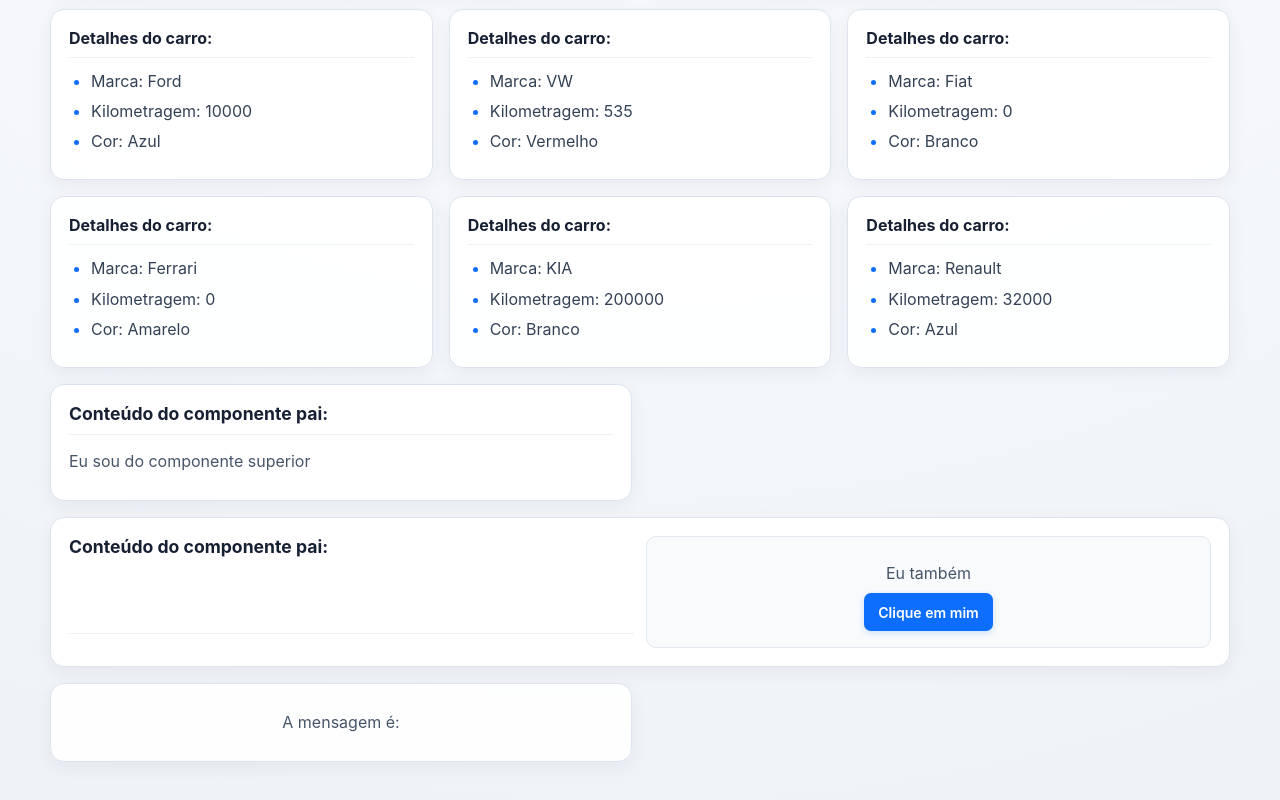
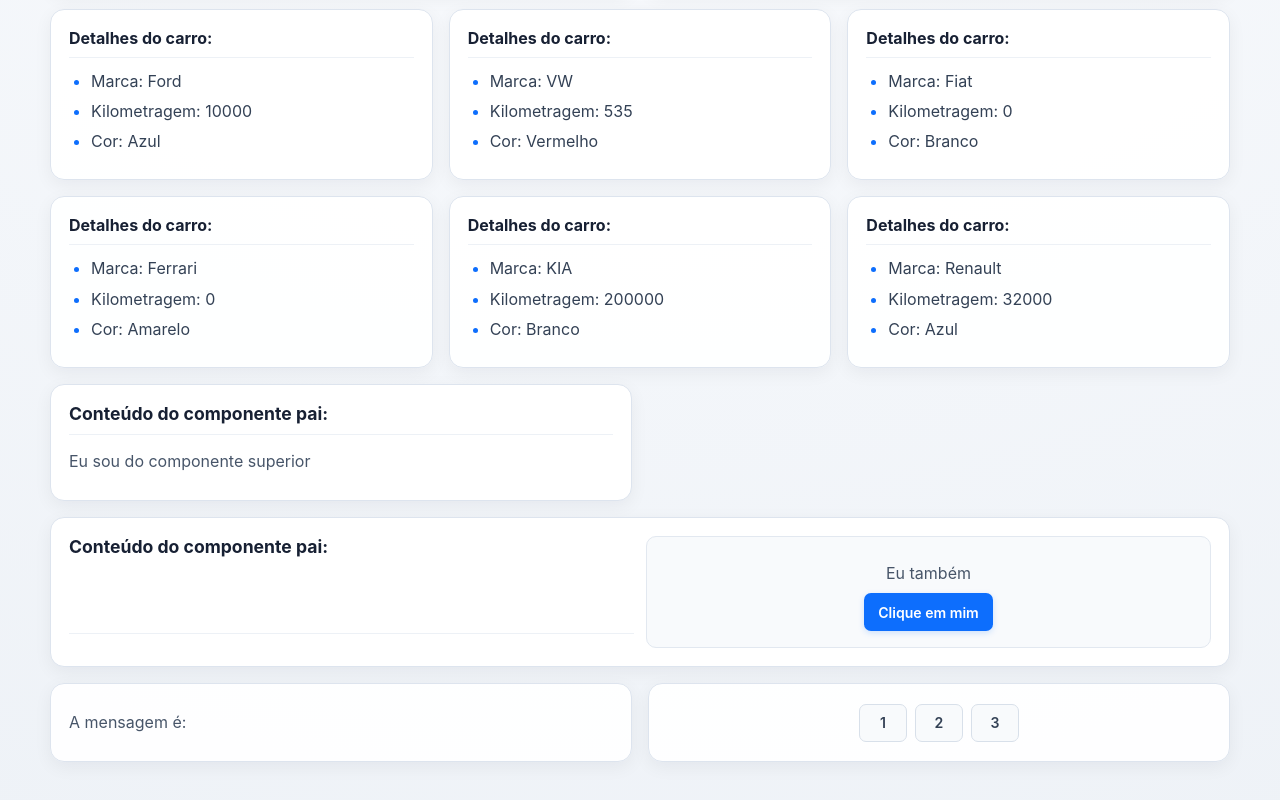
Before and after one commit to vitorcgo/fundamentos-react-lab, a React (Vite) app: page / in a window 1280 px wide. Shown: the part 900-1700 px from the top of the page. Built offline with nearby package versions, Linux system fonts and the light colour scheme.

Commit message:
feat: share message state between components

```diff
--- a/src/App.jsx
+++ b/src/App.jsx
@@ -9,6 +9,7 @@ import CarDetails from "./components/CarDetails";
 import Container from "./components/Container";
 import ExecuteFunction from "./components/ExecuteFunction";
 import MessageState from "./components/MessageState";
+import ChangeMessageState from "./components/ChangeMessageState";
 
 function App() {
 
@@ -23,6 +24,9 @@ function App() {
   }
 
   const [message, setMessage] = useState();
+  const handleMessage = (msg) => {
+    setMessage(msg);
+  };
 
 
 
@@ -74,7 +78,9 @@ function App() {
         </div>
       </Container>
 
+      {/* state lift */}
       <MessageState msg={message} />
+      <ChangeMessageState handleMessage={handleMessage} />
 
 
     </div>
--- a/src/components/ChangeMessageState.js
+++ b/src/components/ChangeMessageState.js
@@ -1,34 +1,15 @@
-/*
-  ==============================================================
-  COMPONENTE: ChangeMessageState
-  ==============================================================
+const ChangeMessageState = ({ handleMessage }) => {
+  // Dados locais utilizados pelos três botões.
+  const messages = ["Oi", "Olá", "Tudo bem?"];
 
-  OBJETIVO DIDÁTICO
-  Alterar, a partir de um componente filho, um state que pertence ao
-  componente pai.
-
-  CONCEITOS
-  - lifting state up
-  - função recebida por prop
-  - eventos
-  - callbacks
-  - fluxo de dados entre componentes
-
-  FLUXO ESPERADO
-  1. O App mantém o state da mensagem.
-  2. O App cria uma função capaz de alterar esse state.
-  3. A função é enviada para este componente por prop.
-  4. Botões chamam essa função com mensagens diferentes.
-  5. MessageState recebe o valor atualizado e o exibe.
-
-  CSS DISPONÍVEL
-  .message-actions, .message-button
-
-  TODO: crie a lista de mensagens e os botões responsáveis pela troca.
-*/
-
-const ChangeMessageState = () => {
-  return null;
+  return (
+    <div>
+      {/* Cada botão envia uma mensagem diferente para o componente pai. */}
+      <button onClick={() => handleMessage(messages[0])}>1</button>
+      <button onClick={() => handleMessage(messages[1])}>2</button>
+      <button onClick={() => handleMessage(messages[2])}>3</button>
+    </div>
+  );
 };
 
 export default ChangeMessageState;
```
